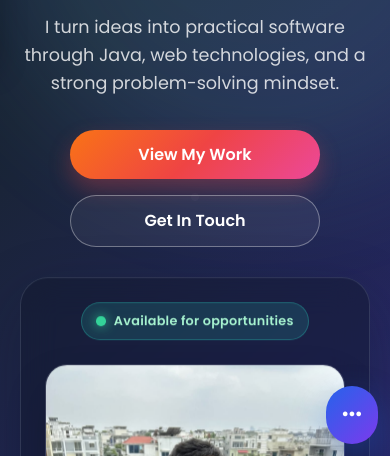
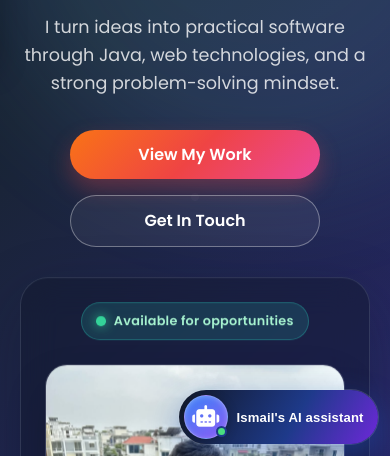
Before and after one commit to ih6297191-sudo/portfolio, a plain HTML site: page index.html in a window 390 px wide. Shown: the part 388-844 px from the top of the page. Drawn offline with Linux system fonts and the light colour scheme.

Commit message:
Style AI assistant launcher with label
Co-authored-by: Copilot <223556219+Copilot@users.noreply.github.com>

```diff
--- a/index.html
+++ b/index.html
@@ -517,8 +517,12 @@
     </footer>
 
     <div class="portfolio-chat" id="portfolio-chat">
-        <button class="chat-launcher" type="button" aria-label="Open portfolio assistant" aria-expanded="false" aria-controls="chat-panel">
-            <i class="fas fa-ellipsis" aria-hidden="true"></i>
+        <button class="chat-launcher" type="button" aria-label="Open Ismail's AI assistant" aria-expanded="false" aria-controls="chat-panel">
+            <span class="chat-launcher-icon">
+                <i class="fas fa-robot" aria-hidden="true"></i>
+                <span class="chat-launcher-status" aria-hidden="true"></span>
+            </span>
+            <span class="chat-launcher-label">Ismail's AI assistant</span>
         </button>
 
         <section class="chat-panel" id="chat-panel" aria-label="Portfolio assistant" aria-hidden="true">
--- a/script.js
+++ b/script.js
@@ -93,7 +93,7 @@ function setChatOpen(isOpen) {
     chatPanel.classList.toggle('open', isOpen);
     chatPanel.setAttribute('aria-hidden', String(!isOpen));
     chatLauncher.setAttribute('aria-expanded', String(isOpen));
-    chatLauncher.setAttribute('aria-label', isOpen ? 'Close portfolio assistant' : 'Open portfolio assistant');
+    chatLauncher.setAttribute('aria-label', isOpen ? "Close Ismail's AI assistant" : "Open Ismail's AI assistant");
 
     if (isOpen) {
         window.setTimeout(() => chatInput?.focus(), 180);
--- a/styles.css
+++ b/styles.css
@@ -1474,27 +1474,57 @@ section {
 .chat-launcher {
     display: flex;
     align-items: center;
-    justify-content: center;
-    width: 58px;
-    height: 58px;
-    padding: 0;
+    gap: 0.7rem;
+    min-height: 58px;
+    padding: 0.35rem 1.15rem 0.35rem 0.4rem;
     border: 0;
     border-radius: 999px;
-    background: linear-gradient(135deg, #2563eb, #7c3aed);
+    background: linear-gradient(120deg, #111827, #1e3a8a 58%, #6d28d9);
     color: white;
-    box-shadow: 0 14px 35px rgba(37, 99, 235, 0.35);
+    box-shadow: 0 12px 32px rgba(37, 99, 235, 0.38), 0 0 0 1px rgba(255, 255, 255, 0.16);
     cursor: pointer;
     font-weight: 700;
-    transition: transform 0.2s ease, box-shadow 0.2s ease;
+    transition: transform 0.2s ease, box-shadow 0.2s ease, filter 0.2s ease;
 }
 
 .chat-launcher:hover {
     transform: translateY(-3px);
-    box-shadow: 0 18px 40px rgba(37, 99, 235, 0.42);
-}
-
-.chat-launcher i {
+    filter: brightness(1.12);
+    box-shadow: 0 16px 38px rgba(37, 99, 235, 0.48), 0 0 0 1px rgba(255, 255, 255, 0.22);
+}
+
+.chat-launcher-icon {
+    position: relative;
+    display: grid;
+    width: 46px;
+    height: 46px;
+    flex: 0 0 46px;
+    place-items: center;
+    border: 1px solid rgba(255, 255, 255, 0.28);
+    border-radius: 50%;
+    background: linear-gradient(145deg, #3b82f6, #8b5cf6);
+    box-shadow: inset 0 1px 5px rgba(255, 255, 255, 0.25), 0 3px 12px rgba(0, 0, 0, 0.22);
+}
+
+.chat-launcher-icon > i {
     font-size: 1.35rem;
+}
+
+.chat-launcher-status {
+    position: absolute;
+    right: 0;
+    bottom: 1px;
+    width: 11px;
+    height: 11px;
+    border: 2px solid #1e3a8a;
+    border-radius: 50%;
+    background: #4ade80;
+}
+
+.chat-launcher-label {
+    font-size: 0.9rem;
+    letter-spacing: 0.01em;
+    white-space: nowrap;
 }
 
 .chat-panel {
@@ -1700,14 +1730,19 @@ body.light-theme .chat-form input {
     }
 
     .chat-launcher {
-        width: 52px;
-        min-height: 52px;
-        justify-content: center;
-        padding: 0;
-    }
-
-    .chat-launcher span {
-        display: none;
+        gap: 0.55rem;
+        min-height: 54px;
+        padding: 0.3rem 0.9rem 0.3rem 0.3rem;
+    }
+
+    .chat-launcher-icon {
+        width: 44px;
+        height: 44px;
+        flex-basis: 44px;
+    }
+
+    .chat-launcher-label {
+        font-size: 0.82rem;
     }
 
     .chat-panel {
```
